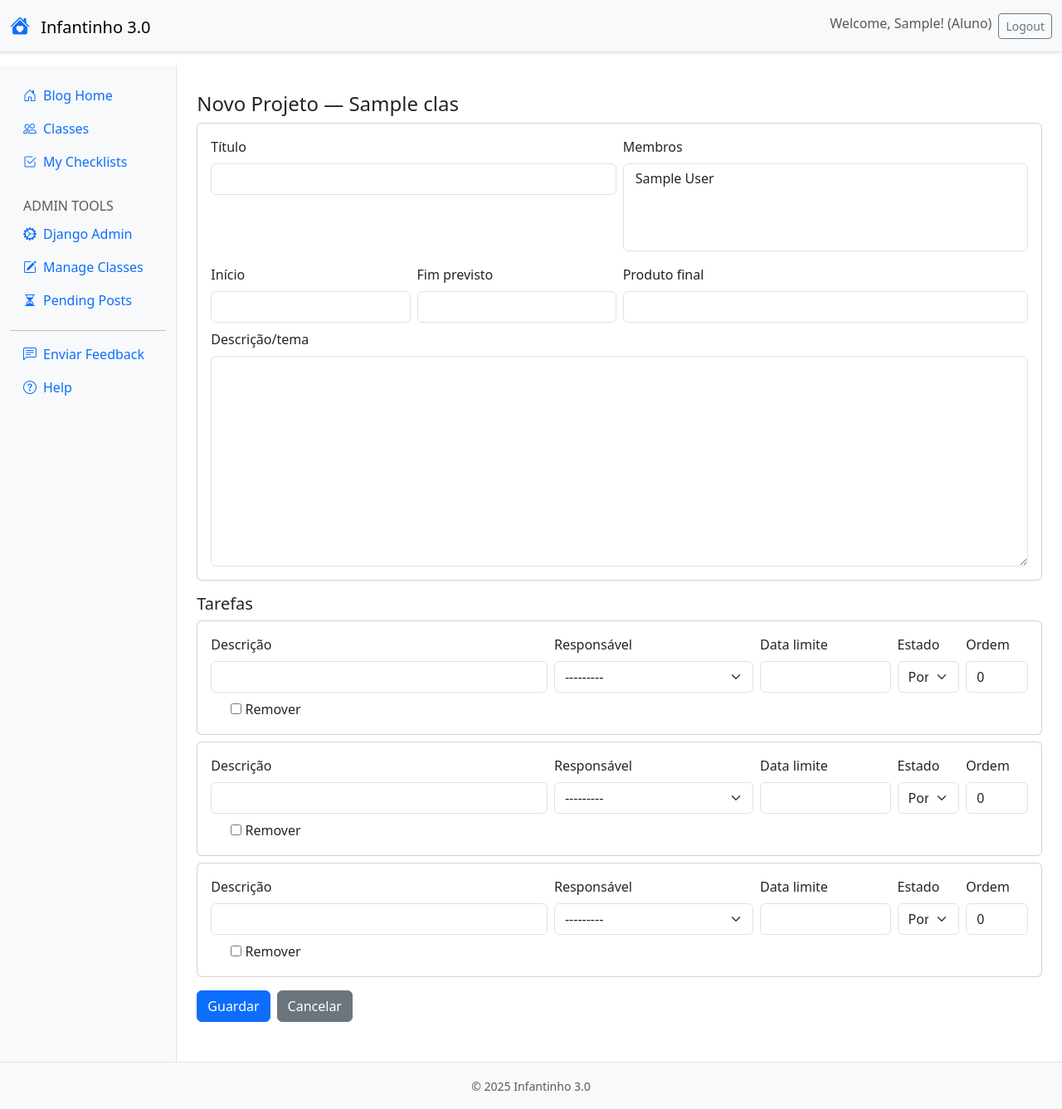
After one commit to atilasos/infantinho3, a Django app: page /turmas/1/projetos/novo/ in a window 1280 px wide. The commit adds this page. Shown: the whole page at 83% size. Run offline with Django 5.2, Linux system fonts and the light colour scheme; a user stored in the database is signed in; tables that the repository leaves empty hold one stand-in row (values such as "Sample post"); some libraries are stand-ins or nearby versions.

Commit message:
Projects: app inicial (models, forms, views, urls, templates, admin) + integração na UI de turmas + testes verdes.

```diff
--- a/classes/templates/classes/class_detail.html
+++ b/classes/templates/classes/class_detail.html
@@ -23,6 +23,9 @@
             </a>
             <a href="{% url 'class_blog:post_list' class_id=turma.id %}" class="btn btn-outline-primary">
                 <i class="bi bi-card-text me-1"></i> {% trans "Class Blog" %}
+            </a>
+            <a href="{% url 'projects:project_list' class_id=turma.id %}" class="btn btn-outline-secondary">
+                <i class="bi bi-kanban me-1"></i> {% trans "Projects" %}
             </a>
             {% if checklist_app_enabled %}
                 {# Se houver checklists associadas à turma, mostrar dropdown para as visões de professor #}
@@ -84,6 +87,7 @@
                               <a href="{% url 'checklists:my_checklists' %}" class="btn btn-sm btn-outline-success ms-2" title="{% trans 'View My Checklists' %}"><i class="bi bi-list-check"></i></a>
                               {% endif %}
                               <a href="{% url 'pit:plan_create' class_id=turma.id %}" class="btn btn-sm btn-primary ms-2" title="{% trans 'O meu PIT' %}"><i class="bi bi-journal-plus"></i></a>
+                              <a href="{% url 'projects:project_list' class_id=turma.id %}" class="btn btn-sm btn-outline-secondary ms-2" title="{% trans 'Projetos da Turma' %}"><i class="bi bi-kanban"></i></a>
             {% endif %}
         </div>
     </div>
--- a/infantinho3/settings.py
+++ b/infantinho3/settings.py
@@ -63,6 +63,7 @@ INSTALLED_APPS = [
     'diary.apps.DiaryConfig', # Add the new diary app
     'infantinho_feedback.apps.InfantinhoFeedbackConfig', # Add the new feedback app
     'pit.apps.PitConfig', # Add PIT app
+    'projects.apps.ProjectsConfig', # Add Projects app
 ]
 
 MIDDLEWARE = [
--- a/infantinho3/urls.py
+++ b/infantinho3/urls.py
@@ -53,6 +53,8 @@ urlpatterns = [
     path('checklists/', include('checklists.urls', namespace='checklists')),
     # PIT URLs
     path('pit/', include('pit.urls', namespace='pit')),
+    # Projects URLs
+    path('', include('projects.urls', namespace='projects')),
 
     # CKEditor URLs (Only needed if using django-ckeditor-uploader)
     # path('ckeditor/', include('ckeditor_uploader.urls')), # Commented out as uploader is not used
--- /dev/null
+++ b/projects/forms.py
@@ -0,0 +1,23 @@
+from django import forms
+from .models import Project, ProjectTask
+
+
+class ProjectForm(forms.ModelForm):
+    class Meta:
+        model = Project
+        fields = ['title', 'description', 'start_date', 'end_date', 'product_description', 'members']
+
+
+class ProjectTaskForm(forms.ModelForm):
+    class Meta:
+        model = ProjectTask
+        fields = ['description', 'responsible', 'due_date', 'state', 'order']
+
+
+ProjectTaskFormSet = forms.inlineformset_factory(
+    parent_model=Project,
+    model=ProjectTask,
+    form=ProjectTaskForm,
+    extra=3,
+    can_delete=True,
+)
--- /dev/null
+++ b/projects/models.py
@@ -0,0 +1,74 @@
+from django.db import models
+from django.conf import settings
+from django.utils.translation import gettext_lazy as _
+from classes.models import Class
+
+
+class Project(models.Model):
+    class ProjectState(models.TextChoices):
+        ACTIVE = 'active', _('Ativo')
+        COMPLETED = 'completed', _('Concluído')
+        CANCELED = 'canceled', _('Cancelado')
+
+    student_class = models.ForeignKey(
+        Class,
+        on_delete=models.CASCADE,
+        related_name='projects',
+        verbose_name=_('turma')
+    )
+    title = models.CharField(_('título'), max_length=200)
+    description = models.TextField(_('descrição/tema'), blank=True)
+    members = models.ManyToManyField(
+        settings.AUTH_USER_MODEL,
+        related_name='projects',
+        verbose_name=_('membros'),
+        blank=True
+    )
+    state = models.CharField(_('estado'), max_length=20, choices=ProjectState.choices, default=ProjectState.ACTIVE)
+    start_date = models.DateField(_('data início'), null=True, blank=True)
+    end_date = models.DateField(_('data fim prevista'), null=True, blank=True)
+    product_description = models.CharField(_('produto final previsto'), max_length=255, blank=True)
+    created_at = models.DateTimeField(auto_now_add=True)
+    updated_at = models.DateTimeField(auto_now=True)
+
+    class Meta:
+        verbose_name = _('Projeto')
+        verbose_name_plural = _('Projetos')
+        ordering = ['-created_at']
+
+    def __str__(self) -> str:
+        return f"{self.title} — {self.student_class}"
+
+
+class ProjectTask(models.Model):
+    class TaskState(models.TextChoices):
+        TODO = 'todo', _('Por fazer')
+        IN_PROGRESS = 'in_progress', _('Em progresso')
+        DONE = 'done', _('Feito')
+
+    project = models.ForeignKey(Project, on_delete=models.CASCADE, related_name='tasks', verbose_name=_('projeto'))
+    description = models.CharField(_('descrição'), max_length=255)
+    responsible = models.ForeignKey(
+        settings.AUTH_USER_MODEL,
+        on_delete=models.SET_NULL,
+        null=True,
+        blank=True,
+        related_name='project_tasks_responsible',
+        verbose_name=_('responsável')
+    )
+    due_date = models.DateField(_('data limite'), null=True, blank=True)
+    state = models.CharField(_('estado'), max_length=20, choices=TaskState.choices, default=TaskState.TODO)
+    order = models.PositiveIntegerField(_('ordem'), default=0)
+    created_at = models.DateTimeField(auto_now_add=True)
+    updated_at = models.DateTimeField(auto_now=True)
+
+    class Meta:
+        verbose_name = _('Tarefa de Projeto')
+        verbose_name_plural = _('Tarefas de Projeto')
+        ordering = ['order', 'id']
+
+    def __str__(self) -> str:
+        return f"[{self.project.title}] {self.description}"
+
+
+# Create your models here.
--- /dev/null
+++ b/projects/templates/projects/project_form.html
@@ -0,0 +1,80 @@
+{% extends 'base.html' %}
+{% load i18n widget_tweaks %}
+
+{% block content %}
+<div class="container mt-3">
+  <h1 class="h4">{% trans "Novo Projeto" %} — {{ turma.name }}</h1>
+  <form method="post">
+    {% csrf_token %}
+    <div class="card mb-3">
+      <div class="card-body">
+        <div class="row g-2">
+          <div class="col-md-6">
+            <label class="form-label">{% trans "Título" %}</label>
+            {{ form.title|add_class:"form-control" }}
+          </div>
+          <div class="col-md-6">
+            <label class="form-label">{% trans "Membros" %}</label>
+            {{ form.members|add_class:"form-select" }}
+          </div>
+        </div>
+        <div class="row g-2 mt-2">
+          <div class="col-md-3">
+            <label class="form-label">{% trans "Início" %}</label>
+            {{ form.start_date|add_class:"form-control" }}
+          </div>
+          <div class="col-md-3">
+            <label class="form-label">{% trans "Fim previsto" %}</label>
+            {{ form.end_date|add_class:"form-control" }}
+          </div>
+          <div class="col-md-6">
+            <label class="form-label">{% trans "Produto final" %}</label>
+            {{ form.product_description|add_class:"form-control" }}
+          </div>
+        </div>
+        <div class="mt-2">
+          <label class="form-label">{% trans "Descrição/tema" %}</label>
+          {{ form.description|add_class:"form-control" }}
+        </div>
+      </div>
+    </div>
+
+    <h2 class="h5">{% trans "Tarefas" %}</h2>
+    {{ formset.management_form }}
+    {% for f in formset.forms %}
+      <div class="card mb-2">
+        <div class="card-body">
+          <div class="row g-2 align-items-end">
+            <div class="col-md-5">
+              <label class="form-label">{% trans "Descrição" %}</label>
+              {{ f.description|add_class:"form-control" }}
+            </div>
+            <div class="col-md-3">
+              <label class="form-label">{% trans "Responsável" %}</label>
+              {{ f.responsible|add_class:"form-select" }}
+            </div>
+            <div class="col-md-2">
+              <label class="form-label">{% trans "Data limite" %}</label>
+              {{ f.due_date|add_class:"form-control" }}
+            </div>
+            <div class="col-md-1">
+              <label class="form-label">{% trans "Estado" %}</label>
+              {{ f.state|add_class:"form-select" }}
+            </div>
+            <div class="col-md-1">
+              <label class="form-label">{% trans "Ordem" %}</label>
+              {{ f.order|add_class:"form-control" }}
+            </div>
+          </div>
+          {% if f.DELETE %}<div class="form-check mt-2">{{ f.DELETE }} <label class="form-check-label">{% trans "Remover" %}</label></div>{% endif %}
+        </div>
+      </div>
+    {% endfor %}
+
+    <div class="d-flex gap-2 mt-3">
+      <button type="submit" class="btn btn-primary">{% trans "Guardar" %}</button>
+      <a href="{% url 'projects:project_list' class_id=turma.id %}" class="btn btn-secondary">{% trans "Cancelar" %}</a>
+    </div>
+  </form>
+</div>
+{% endblock %}
--- /dev/null
+++ b/projects/urls.py
@@ -0,0 +1,10 @@
+from django.urls import path
+from . import views
+
+app_name = 'projects'
+
+urlpatterns = [
+    path('turmas/<int:class_id>/projetos/', views.project_list, name='project_list'),
+    path('turmas/<int:class_id>/projetos/novo/', views.project_create, name='project_create'),
+    path('turmas/<int:class_id>/projetos/<int:project_id>/', views.project_detail, name='project_detail'),
+]
--- /dev/null
+++ b/projects/views.py
@@ -0,0 +1,64 @@
+from django.contrib import messages
+from django.contrib.auth.decorators import login_required
+from django.shortcuts import get_object_or_404, redirect, render
+from django.utils.decorators import method_decorator
+from django.utils.translation import gettext as _
+from django.views import View
+
+from classes.models import Class
+from users.decorators import group_required
+from .models import Project
+from .forms import ProjectForm, ProjectTaskFormSet
+
+
+@login_required
+def project_list(request, class_id):
+    turma = get_object_or_404(Class, id=class_id)
+    # Qualquer membro da turma pode ver a lista
+    projects = Project.objects.filter(student_class=turma).order_by('-created_at')
+    return render(request, 'projects/project_list.html', {
+        'turma': turma,
+        'projects': projects,
+    })
+
+
+@login_required
+@group_required('professor')
+def project_create(request, class_id):
+    turma = get_object_or_404(Class, id=class_id)
+    if request.method == 'POST':
+        form = ProjectForm(request.POST)
+        if form.is_valid():
+            project = form.save(commit=False)
+            project.student_class = turma
+            project.save()
+            form.save_m2m()
+            formset = ProjectTaskFormSet(request.POST, instance=project)
+            if formset.is_valid():
+                formset.save()
+            # Mesmo que o formset tenha erros, prosseguir para detalhe do projeto criado
+            messages.success(request, _('Projeto criado.'))
+            return redirect('projects:project_detail', class_id=turma.id, project_id=project.id)
+        else:
+            formset = ProjectTaskFormSet(request.POST)
+    else:
+        form = ProjectForm()
+        formset = ProjectTaskFormSet()
+    return render(request, 'projects/project_form.html', {
+        'turma': turma,
+        'form': form,
+        'formset': formset,
+    })
+
+
+@login_required
+def project_detail(request, class_id, project_id):
+    turma = get_object_or_404(Class, id=class_id)
+    project = get_object_or_404(Project, id=project_id, student_class=turma)
+    return render(request, 'projects/project_detail.html', {
+        'turma': turma,
+        'project': project,
+    })
+
+
+# Create your views here.
```
Also changed, not shown: projects/admin.py (added, +19 -0 lines), projects/apps.py (added, +14 -0 lines), projects/templates/projects/project_detail.html (added, +28 -0 lines), projects/templates/projects/project_list.html (added, +26 -0 lines), projects/tests.py (added, +55 -0 lines), projects/__init__.py (added), projects/migrations/0001_initial.py (added), projects/migrations/__init__.py (added).
